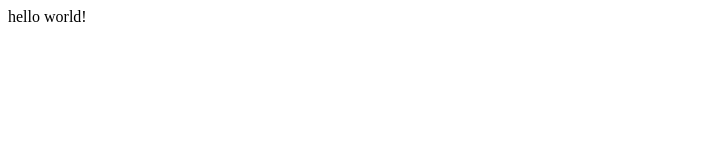
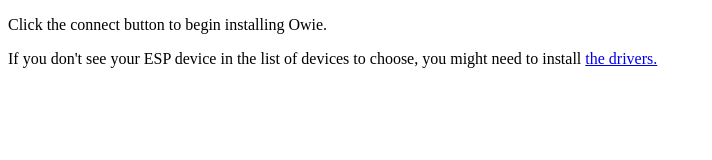
Before and after one commit to ow-breaker/ow-breaker.github.io, a plain HTML site: page index.html in a window 1280 px wide. Shown: the whole page, without its empty margins (0-712 px from the left). Drawn offline with Linux system fonts and the light colour scheme.

Commit message:
added a bit of an explaination

```diff
--- a/index.html
+++ b/index.html
@@ -9,7 +9,13 @@
     </head>
 
     <body>
-        hello world!
+        <p>
+        Click the connect button to begin installing Owie.
+        </p>
+        <p>
+            If you don't see your ESP device in the list of devices to choose, you might need to install
+            <a href="https://esphome.github.io/esp-web-tools/#drivers">the drivers.</a>
+        </p>
 
         <esp-web-install-button
   manifest="firmware/manifest.json"
```
